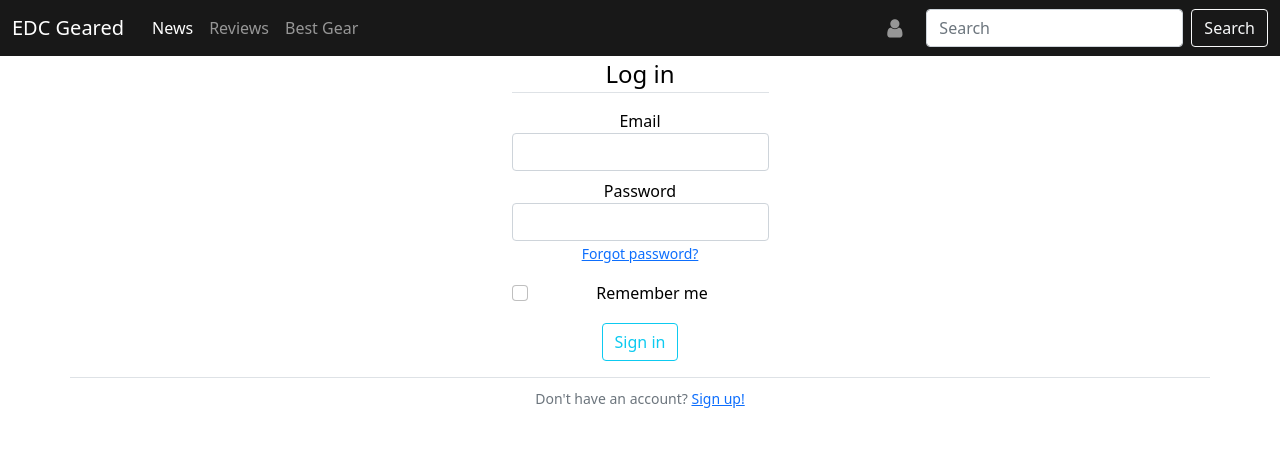
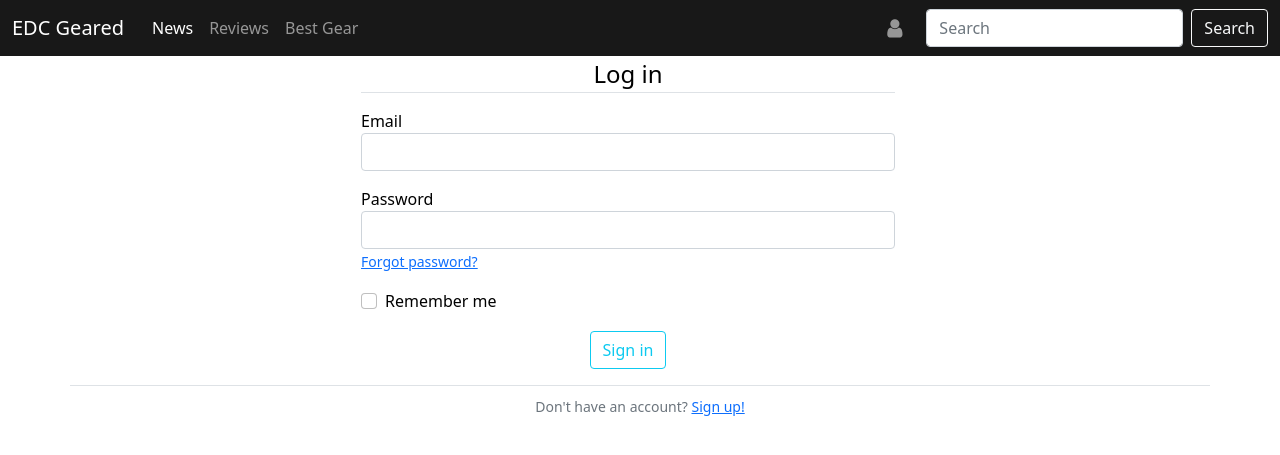
Before and after one commit to PLajus/edc-geared, a Flask app: page /login in a window 1280 px wide. Shown: the top 455 px of the page. Run offline with Flask 2, Linux system fonts and the light colour scheme; some libraries are stand-ins or nearby versions.

Commit message:
style: make text fields wider

```diff
--- a/edcgeared/templates/login.html
+++ b/edcgeared/templates/login.html
@@ -1,10 +1,10 @@
 {% extends "layout.html" %} {% block content %}
-<div class="container d-flex justify-content-center text-center">
+<div class="container d-flex justify-content-center row row-cols-2">
   <form method="POST" action="">
     {{ form.hidden_tag() }}
     <fieldset class="form-group">
-      <legend class="border-bottom mb-3">Log in</legend>
-      <div class="form-group mb-2">
+      <legend class="border-bottom mb-3 text-center">Log in</legend>
+      <div class="form-group mb-3">
         {{ form.email.label(class="form-control-label") }} {% if
         form.email.errors %} {{ form.email(class="form-control is-invalid") }}
         <div class="invalid-feedback">
@@ -28,12 +28,12 @@
           <a href="#">Forgot password?</a>
         </small>
       </div>
-      <div class="form-check pt-2 text-center">
+      <div class="form-check pt-2">
         {{ form.remember(class="form-check-input")}} {{
         form.remember.label(class="form-check-label")}}
       </div>
     </fieldset>
-    <div class="form-group pb-3 pt-3">
+    <div class="form-group pb-3 pt-3 d-flex justify-content-center">
       {{ form.submit(class="btn btn-outline-info")}}
     </div>
   </form>
```
Also changed, not shown: edcgeared/templates/register.html (+4 -4 lines).
